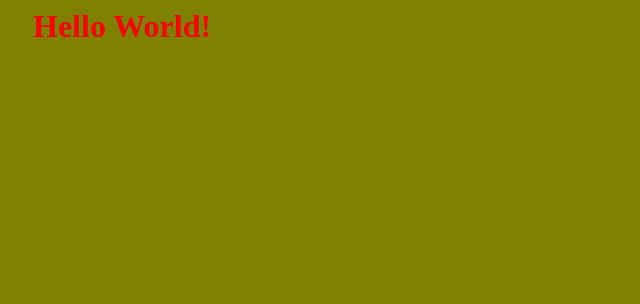
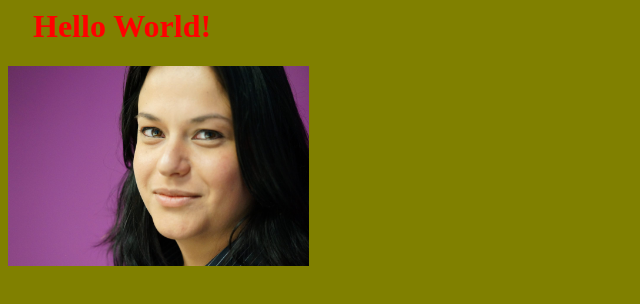
Before and after one commit to desssssy/MIT, a plain HTML site: page index.html in a window 1280 px wide. Shown: the whole page, without its empty margins (0-640 px from the left). Drawn offline with Linux system fonts and the light colour scheme.

Commit message:
Add image

```diff
--- a/index.html
+++ b/index.html
@@ -8,5 +8,8 @@
 </head>
 <body>
     <h1>Hello World!</h1>
+    <div>
+        <img src="dessy.jpeg" height="200">
+    </div>
 </body>
 </html>
```
Also changed, not shown: dessy.jpeg (added).
